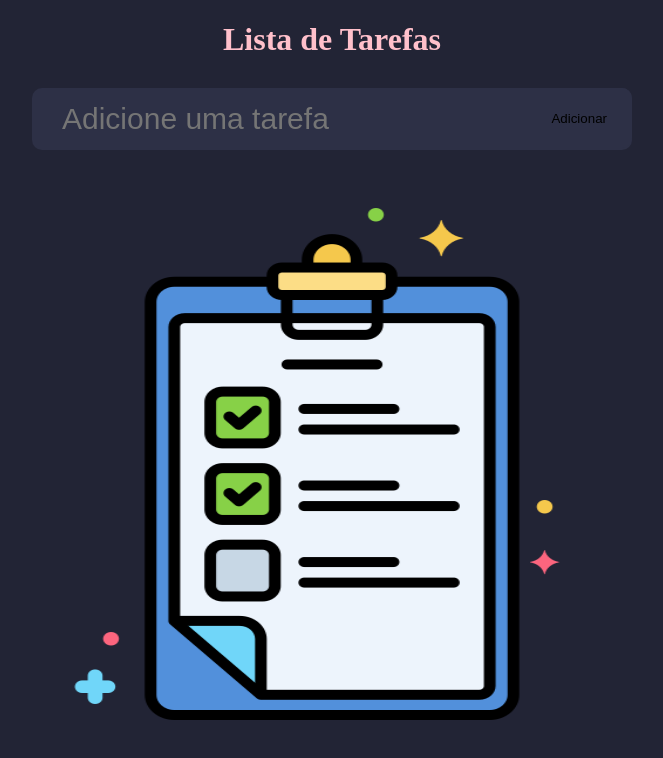
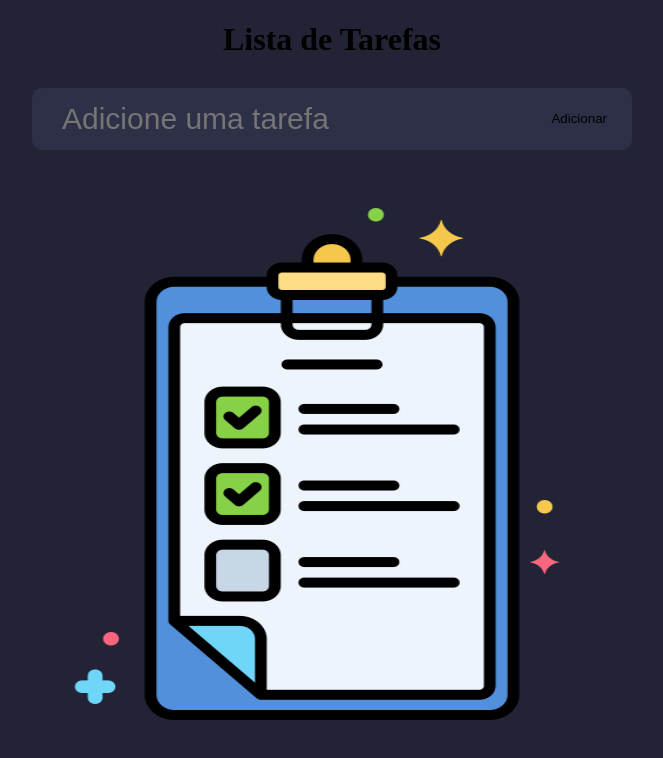
Before and after one commit to Anjsvf/tarefa, a React (Vite) app: page / in a window 1280 px wide. Shown: the top 758 px of the page, without its empty margins (308-971 px from the left). Built offline with nearby package versions, Linux system fonts and the light colour scheme.

Commit message:
chnage colors

```diff
--- a/src/TodoList.css
+++ b/src/TodoList.css
@@ -6,7 +6,7 @@ body{
 }
 h1{
     font-weight: 900px;
-    color: pink;
+    color: rgb(0, 0, 0);
     text-align: center;
 
 }
```
